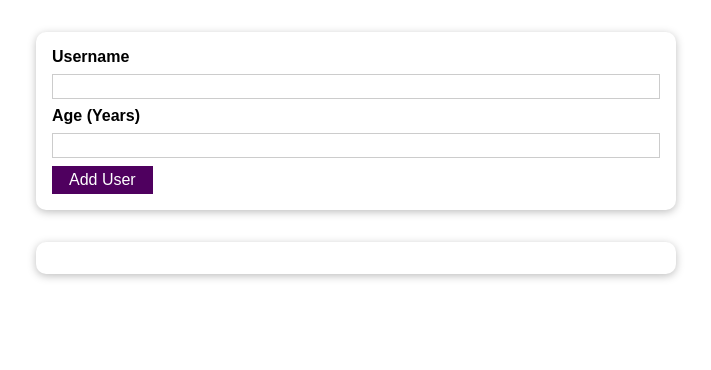
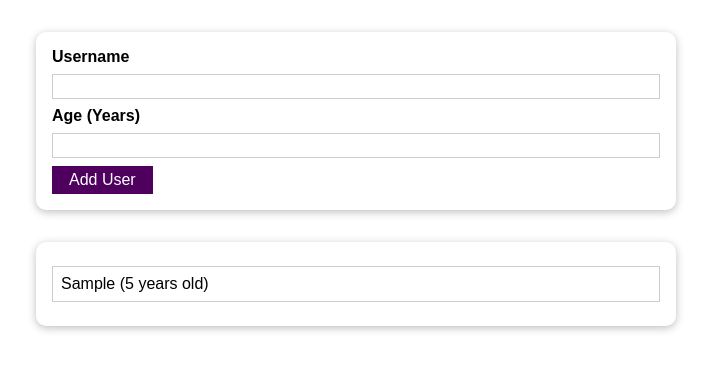
Before and after one commit to ferprr/complete-practice-project, a React (Create React App) app: page / in a window 1280 px wide. Both pictures are taken after typing "Sample", "5" into the empty fields and a click on the button "Add User". Shown: the top 370 px of the page, without its empty margins (284-995 px from the left). Built offline with nearby package versions, Linux system fonts and the light colour scheme.

Commit message:
managing a list of users vi state

```diff
--- a/src/App.js
+++ b/src/App.js
@@ -1,12 +1,20 @@
-import React from 'react';
+import React, { useState } from 'react';
 import AddUser from './components/Users/AddUser';
 import UsersList from './components/Users/UsersList';
 
 function App() {
+    const [usersList, setUsersList] = useState([]);
+
+    const addUserHandler = (uName, uAge) => {
+        setUsersList((prevUsersList) => {
+            return [...prevUsersList, { name: uName, age: uAge, id: Math.random().toString() }];
+        });
+    };
+
     return (
         <div>
-            <AddUser />
-            <UsersList users={[]}/>
+            <AddUser onAddUser={addUserHandler} />
+            <UsersList users={usersList} />
         </div>
     );
 }
--- a/src/components/Users/AddUser.js
+++ b/src/components/Users/AddUser.js
@@ -16,7 +16,7 @@
         if (+enteredAge < 1) {
             return;
         }
-        console.log(enteredUsername, enteredAge);
+        props.onAddUser(enteredUsername, enteredAge);
         setEnteredUsername('');
         setEnteredAge('');
     };
--- a/src/components/Users/UsersList.js
+++ b/src/components/Users/UsersList.js
@@ -8,7 +8,7 @@
         <Card className={classes.users}>
             <ul>
                 {props.users.map((user) => (
-                    <li>
+                    <li key={user.id}>
                         {user.name} ({user.age} years old)
                     </li>
                 ))}
```
